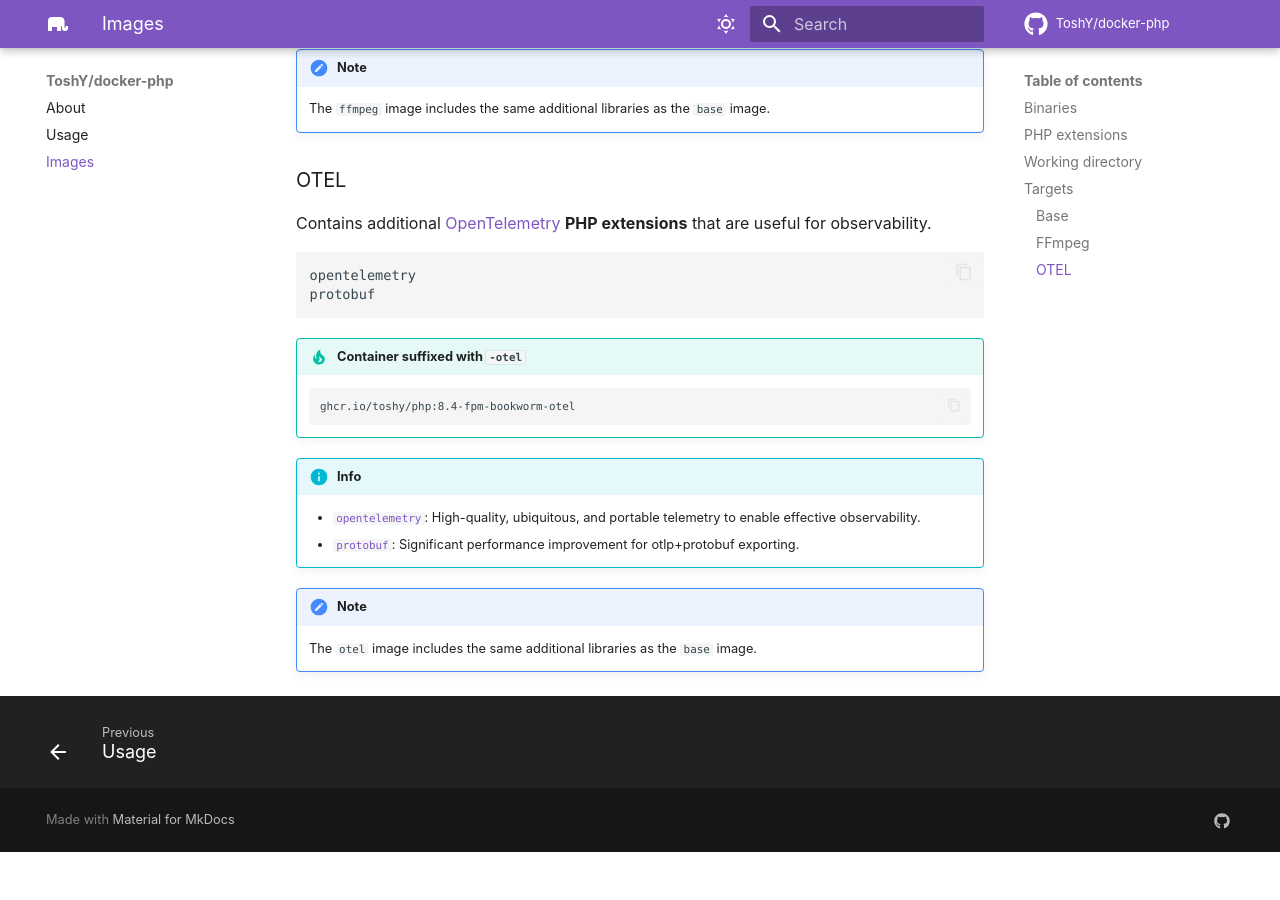
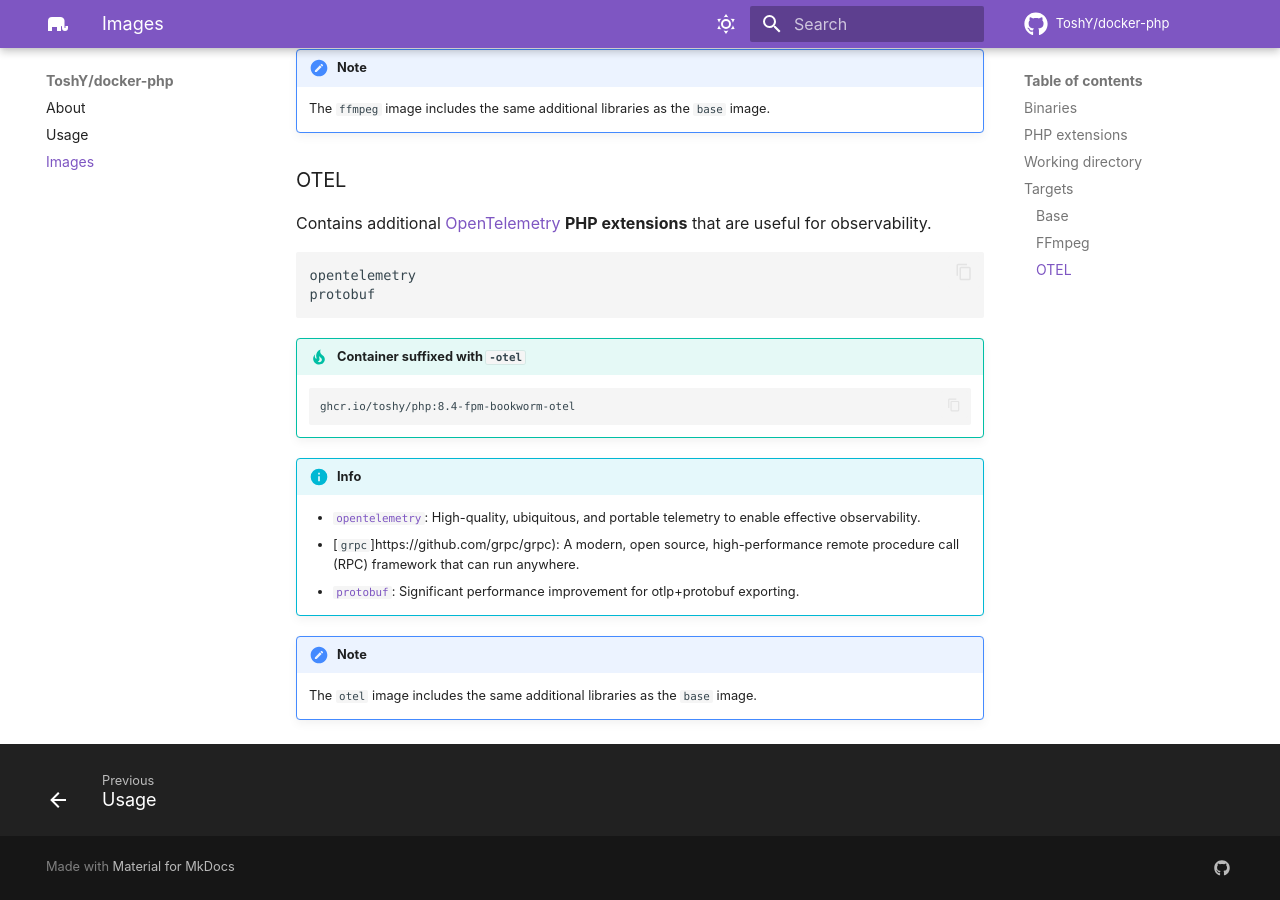
Before and after one commit to ToshY/docker-php, an MkDocs documentation site: the page built from docs/images.md, in a window 1280 px wide and 900 px high, scrolled down 1745 px. Built offline with MkDocs 1.6.1 and Material for MkDocs 9.7.7, drawn with Linux system fonts in a browser that asks for light colours; nearby versions of some CDN libraries; some web fonts are replaced; comment, search, counter and statistics services are not loaded; before the commit the page ends 2597 px from its top, so only the background shows below that.

Commit message:
[docs] add grpc to otel info admonition

```diff
--- a/docs/images.md
+++ b/docs/images.md
@@ -93,6 +93,7 @@ protobuf
 !!! info
 
     - [`opentelemetry`](https://opentelemetry.io/docs/what-is-opentelemetry/): High-quality, ubiquitous, and portable telemetry to enable effective observability.
+    - [`grpc`]https://github.com/grpc/grpc): A modern, open source, high-performance remote procedure call (RPC) framework that can run anywhere.
     - [`protobuf`](https://github.com/protocolbuffers/protobuf/tree/main/php): Significant performance improvement for otlp+protobuf exporting.
 
 !!! note
```
